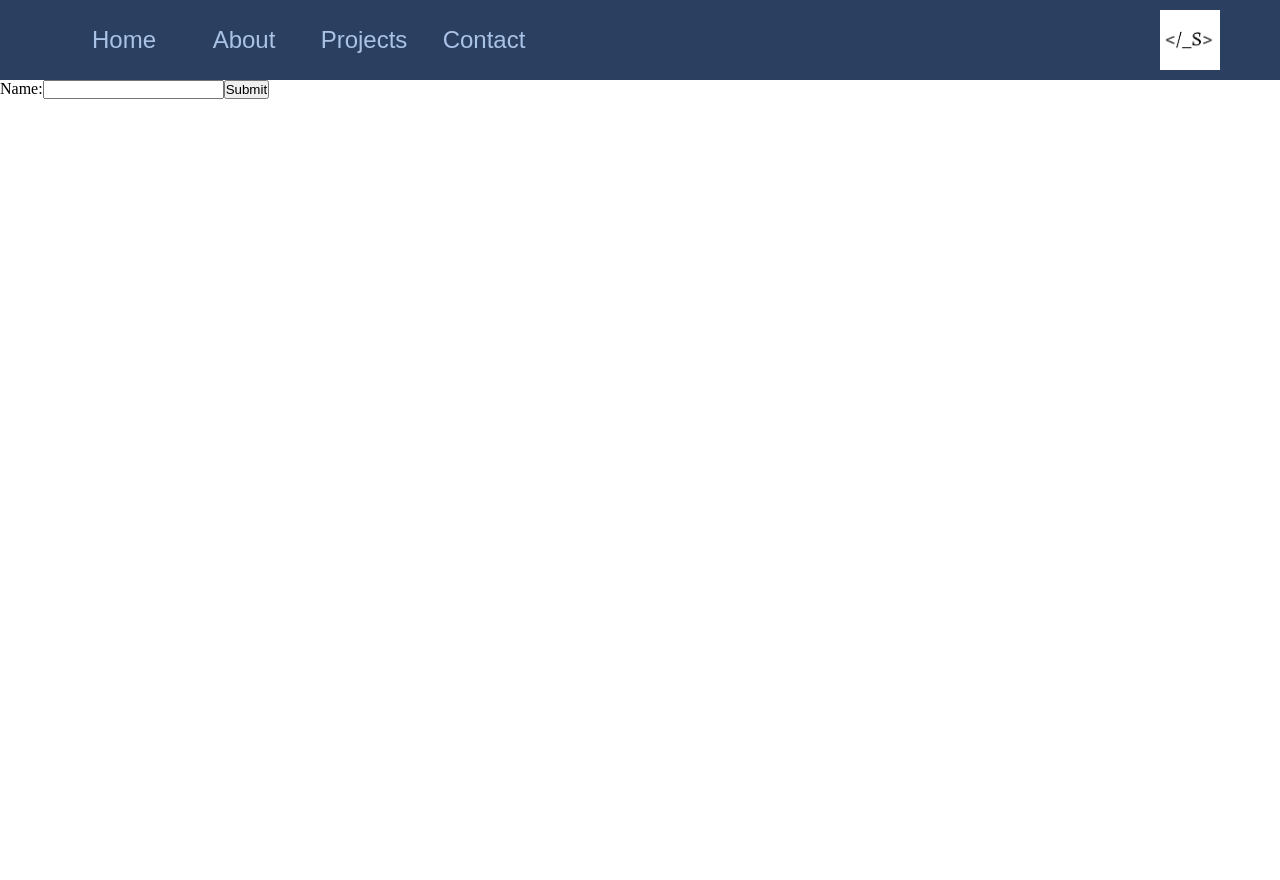
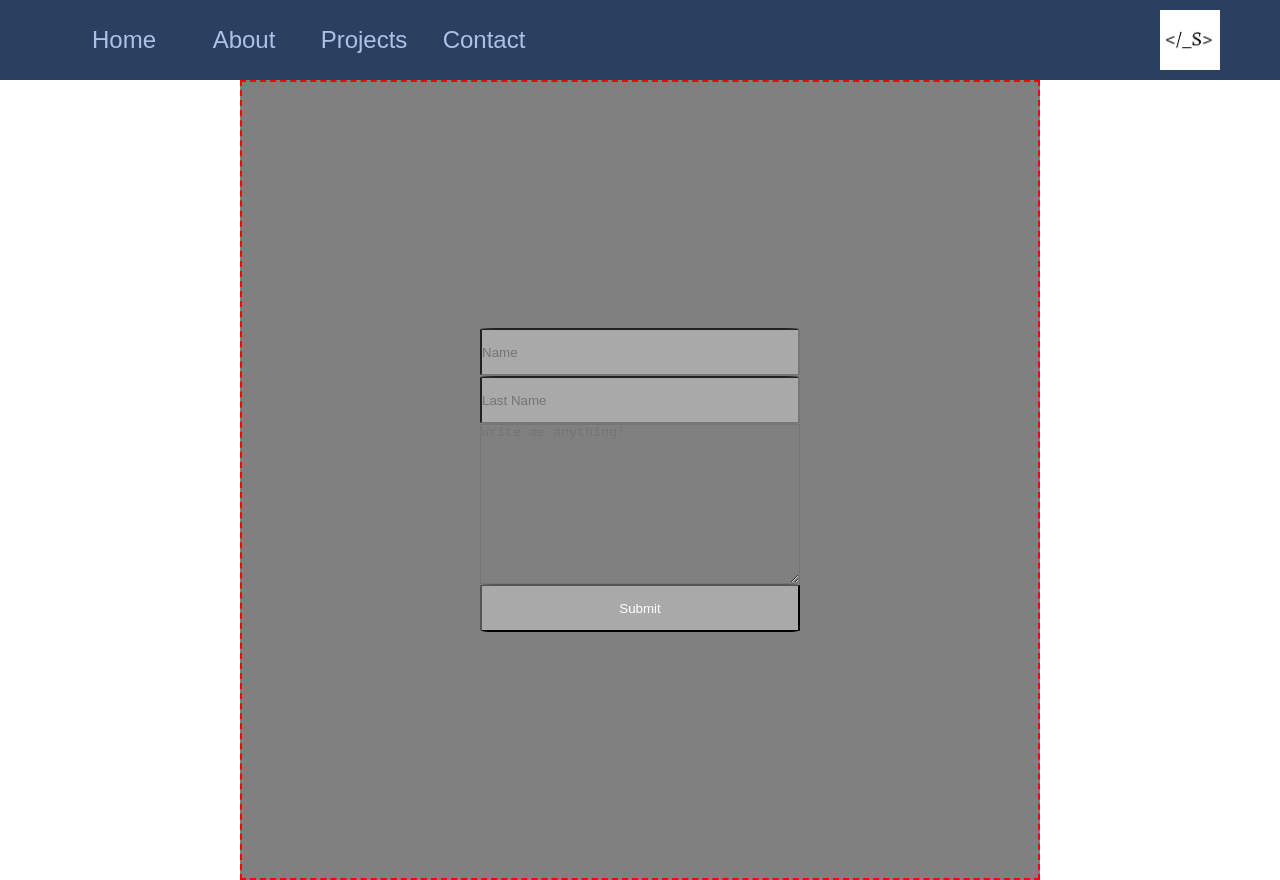
Before and after one commit to Lorenzzschmid/homepage, a React app: page /contact in a window 1280 px wide. Before the commit the page ends 800 px from the top, so only its background shows below. Built offline with nearby package versions, Linux system fonts and the light colour scheme.

Commit message:
contact styles added

```diff
--- a/src/components/Contact/Contact.js
+++ b/src/components/Contact/Contact.js
@@ -1,16 +1,18 @@
-import React from 'react'
+import React, { useState } from 'react'
+import {
+  ContactContainer, FormContainer,
+} from './ContactStyles';
 
 const Contact = () => {
   return (
-    <div>
-      <form>
-        <label>
-          Name:
-          <input type='text' name='name' />
-        </label>
-        <input type='submit' value='Submit' />
-      </form>
-    </div>
+    <ContactContainer>
+      <FormContainer>
+          <input className='input' type='text' name='name' placeholder='Name' />
+          <input className='input' type='text' name='name' placeholder='Last Name' />
+          <textarea className='text' placeholder='Write me anything!' />
+          <input className='button' type='submit' value='Submit' />
+      </FormContainer>
+    </ContactContainer>
   )
 }
 
--- a/src/components/Contact/ContactStyles.js
+++ b/src/components/Contact/ContactStyles.js
@@ -0,0 +1,36 @@
+import styled from "styled-components";
+
+export const ContactContainer = styled.div`
+    width: 100vw;
+    height: 100vh;
+    display: flex;
+    align-items: center;
+    justify-content: center;
+`
+
+export const FormContainer = styled.form`
+    width: 50rem;
+    height: 50rem;
+    background-color: grey;
+    display: flex;
+    flex-direction: column;
+    justify-content: center;
+    align-items: center;
+    border: 2px red dashed;
+    input {
+        height: 3rem;
+        width: 20rem;
+        border-radius: 4%;
+        color: white;
+        background-color: darkgrey;
+    }
+
+    textarea {
+        width: 20rem;
+        height: 10rem;
+        background-color: grey;
+    }
+    button {
+        background-color: pink;
+    }
+`
```
